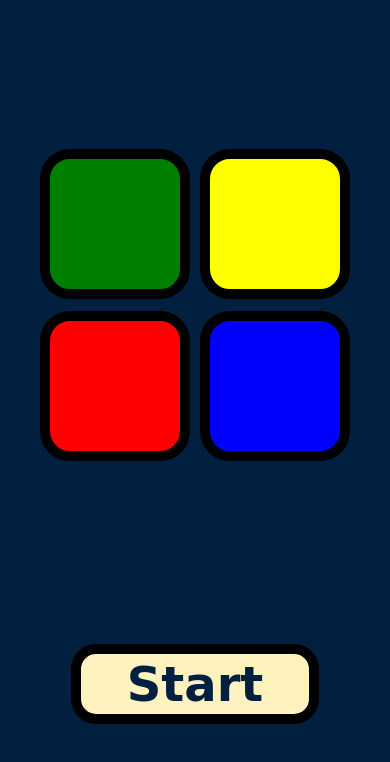
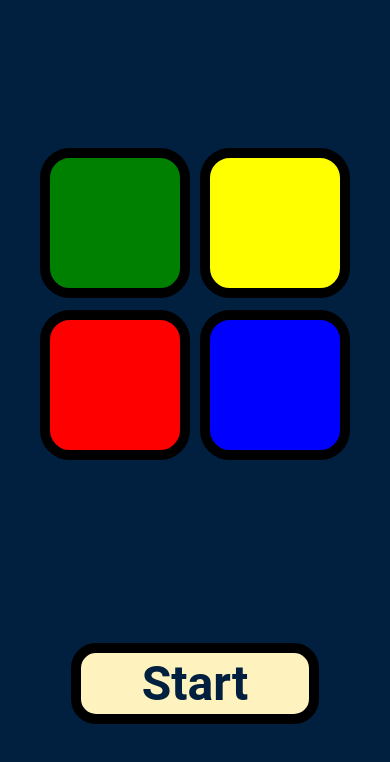
Before and after one commit to Ellvius/Simon-game, a plain HTML site: page index.html in a window 390 px wide. Drawn offline with nearby package versions, Linux system fonts and the light colour scheme.

Commit message:
improve the font style in mobile devices

```diff
--- a/styles.css
+++ b/styles.css
@@ -126,16 +126,22 @@ body {
     }
 
     #level-title {
+      font-family: 'Roboto', sans-serif;
       margin-bottom: 80px;
     }
 
     .start,
     .restart{
+      font-family: 'Roboto', sans-serif;
       width: 14rem;
       border-radius: 25px;
       padding: 2px;
       border-width: 2px solid black;
       margin-bottom: 40px;
+    }
+
+    h1{
+      font-family: 'Roboto', sans-serif;
     }
 
     .end-body{
```
